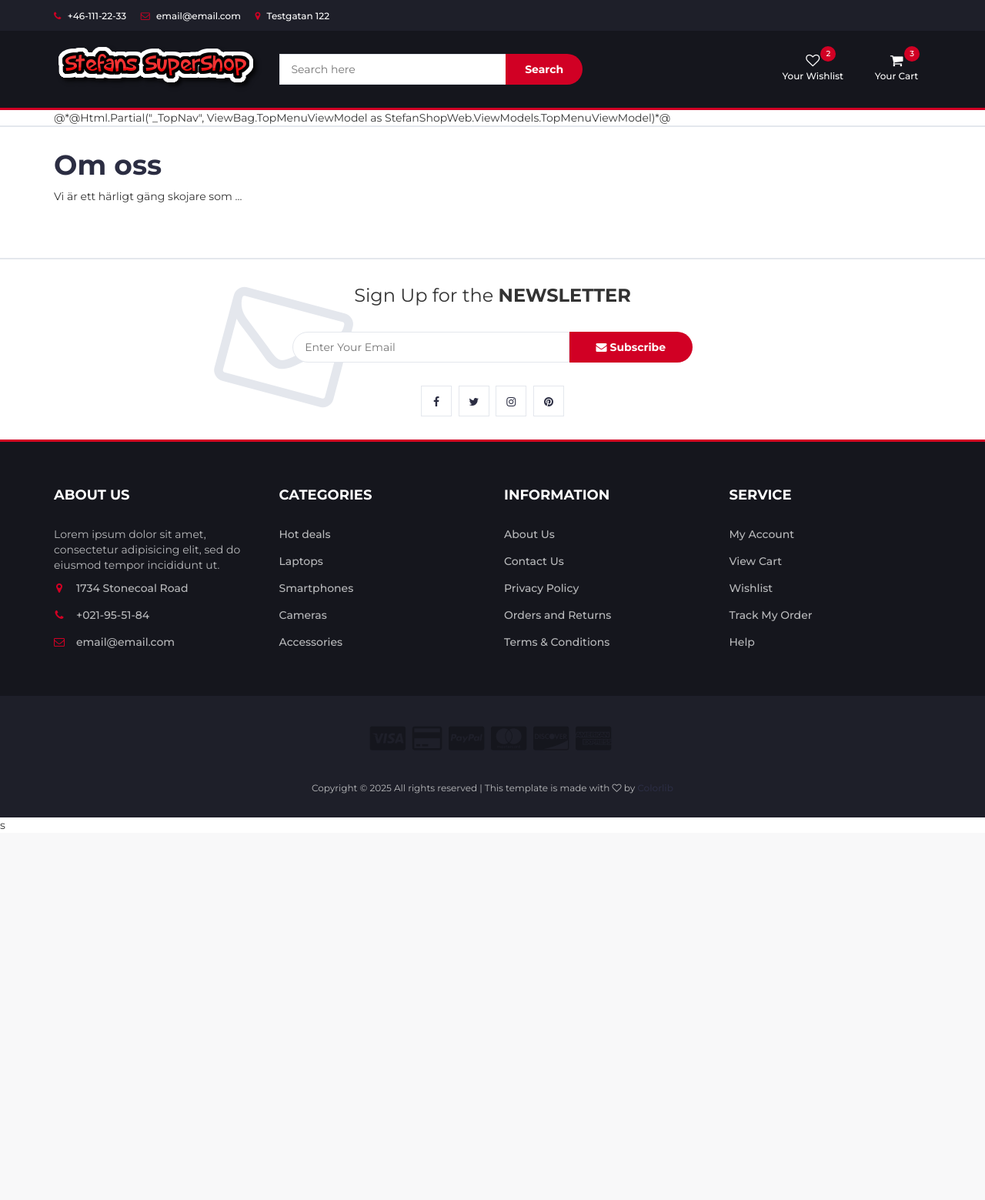
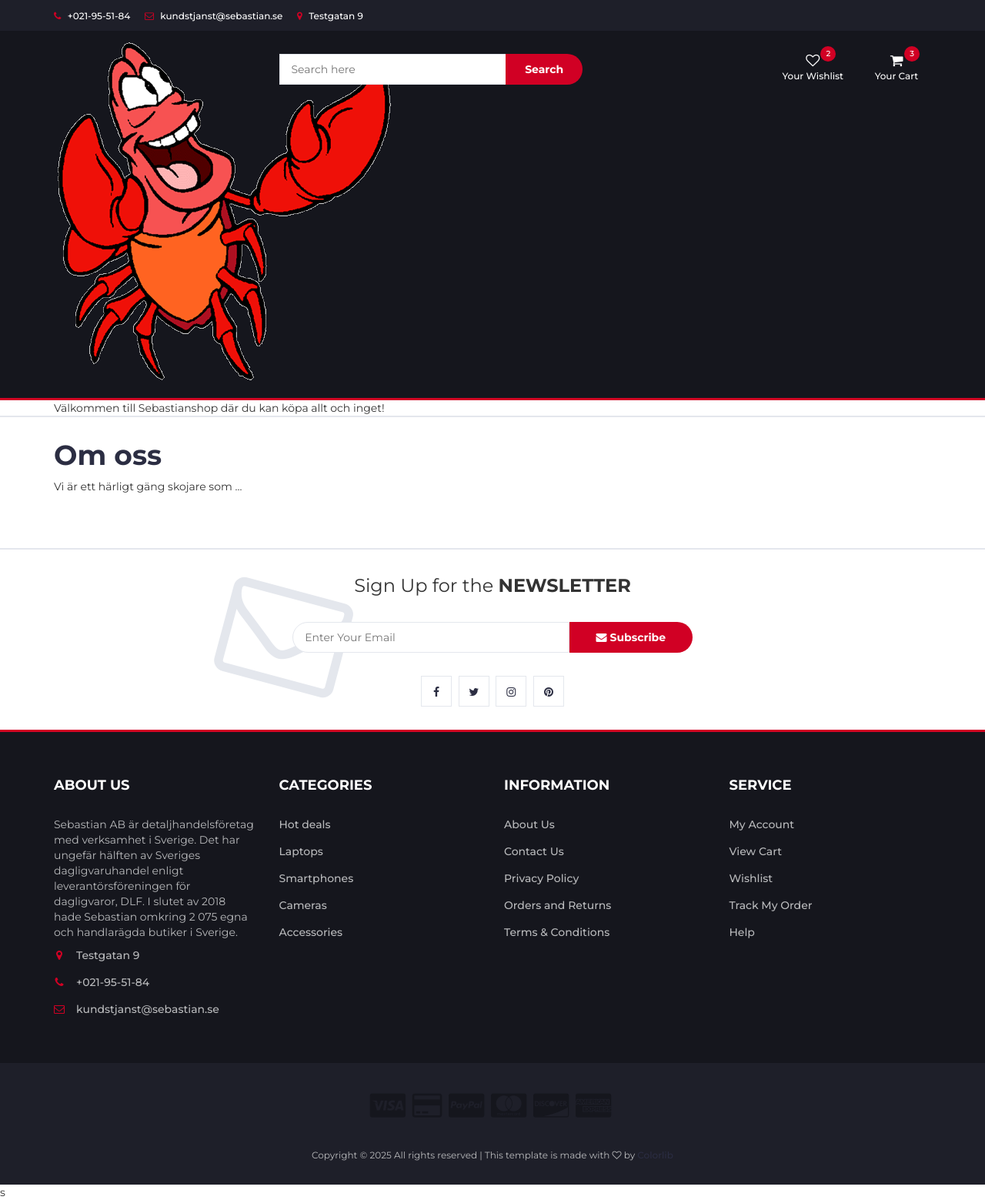
Before and after one commit to Ferhiya/Webbramverk_Grupp3, a Flask app: page /about in a window 1280 px wide. Shown: the whole page at 77% size. Before the commit the page ends 1077 px from the top, so only its background shows below. Run offline with Flask 3, Linux system fonts and the light colour scheme; parts of the project's set-up code (start-up, migrations or seed data) failed here and were passed over; some libraries are stand-ins or nearby versions.

Commit message:
Bild och annat

```diff
--- a/areas/site/sitePages.py
+++ b/areas/site/sitePages.py
@@ -15,5 +15,9 @@ def about() -> str:
      return render_template('site/about.html')
 
 @siteBluePrint.route('/privacy')
-def about() -> str:
+def privacy() -> str:
      return render_template('site/privacy.html')
+
+@siteBluePrint.route('/orders')
+def orders() -> str:
+     return render_template('site/orders.html')
--- a/templates/baseTemplate.html
+++ b/templates/baseTemplate.html
@@ -5,7 +5,7 @@
     <meta charset="utf-8">
     <meta http-equiv="X-UA-Compatible" content="IE=edge">
     <meta name="viewport" content="width=device-width, initial-scale=1">
-    <title>{% block title %}{% endblock %} - Stefans Webshop</title>
+    <title>{% block title %}{% endblock %} - Sebastians Webshop</title>
     <link href="https://fonts.googleapis.com/css?family=Montserrat:400,500,700" rel="stylesheet">
     <link type="text/css" rel="stylesheet" href="{{ url_for('static',filename='css/bootstrap.min.css') }}" />
     <link type="text/css" rel="stylesheet" href="{{ url_for('static',filename='css/slick.css') }}" />
@@ -25,9 +25,9 @@
         <div id="top-header">
             <div class="container">
                 <ul class="header-links pull-left">
-                    <li><a href="tel:+46-111-22-33"><i class="fa fa-phone"></i> +46-111-22-33</a></li>
-                    <li><a href="mailto:email@email.com"><i class="fa fa-envelope-o"></i> email@email.com</a></li>
-                    <li><a href="https://www.google.se/maps/place/Testgatan+9,+272+36+Simrishamn/@55.5408966,14.3204241,10.18z/data=!4m6!3m5!1s0x465444adcc7548ef:0x7e18d5dd7bfd2bed!8m2!3d55.5461145!4d14.3378927!16s%2Fg%2F11vkgvy2wj?entry=ttu&g_ep=EgoyMDI1MDEyOS4xIKXMDSoJLDEwMjExMjM0SAFQAw%3D%3D"><i class="fa fa-map-marker"></i> Testgatan 122</a></li>
+                    <li><a href="tel:+021-95-51-84"><i class="fa fa-phone"></i> +021-95-51-84</a></li>
+                    <li><a href="mailto:kundstjanst@sebastian.se"><i class="fa fa-envelope-o"></i> kundstjanst@sebastian.se</a></li>
+                    <li><a href="https://www.google.se/maps/place/Testgatan+9,+272+36+Simrishamn/@55.5408966,14.3204241,10.18z/data=!4m6!3m5!1s0x465444adcc7548ef:0x7e18d5dd7bfd2bed!8m2!3d55.5461145!4d14.3378927!16s%2Fg%2F11vkgvy2wj?entry=ttu&g_ep=EgoyMDI1MDEyOS4xIKXMDSoJLDEwMjExMjM0SAFQAw%3D%3D"><i class="fa fa-map-marker"></i> Testgatan 9</a></li>
                 </ul>
                 <ul class="header-links pull-right">
                     <partial name="_LoginPartial" />
@@ -45,7 +45,7 @@
                     <div class="col-md-3">
                         <div class="header-logo">
                             <a href="#" class="logo">
-                                <img src="{{ url_for('static', filename='img/logo.png') }}" alt="">
+                                <img src="{{ url_for('static', filename='img/Sebastian.gif') }}" alt="">
                             </a>
                         </div>
                     </div>
@@ -54,7 +54,7 @@
                     <div class="col-md-6">
                         <div class="header-search">
                             <form>
-                                <input class="input" placeholder="Search here">
+                                <input class="input" type="text" placeholder="Search here">
                                 <button class="search-btn">Search</button>
                             </form>
                         </div>
@@ -141,7 +141,7 @@
             <div id="responsive-nav">
                 <!-- NAV -->
                 <ul class="main-nav nav navbar-nav">
-                    @*@Html.Partial("_TopNav", ViewBag.TopMenuViewModel as StefanShopWeb.ViewModels.TopMenuViewModel)*@
+                    Välkommen till Sebastianshop där du kan köpa allt och inget!
                 </ul>
                 <!-- /NAV -->
             </div>
@@ -207,11 +207,11 @@
                     <div class="col-md-3 col-xs-6">
                         <div class="footer">
                             <h3 class="footer-title">About Us</h3>
-                            <p>Lorem ipsum dolor sit amet, consectetur adipisicing elit, sed do eiusmod tempor incididunt ut.</p>
+                            <p>Sebastian AB är detaljhandelsföretag med verksamhet i Sverige. Det har ungefär hälften av Sveriges dagligvaruhandel enligt leverantörsföreningen för dagligvaror, DLF. I slutet av 2018 hade Sebastian omkring 2 075 egna och handlarägda butiker i Sverige.</p>
                             <ul class="footer-links">
-                                <li><a href="#"><i class="fa fa-map-marker"></i>1734 Stonecoal Road</a></li>
-                                <li><a href="#"><i class="fa fa-phone"></i>+021-95-51-84</a></li>
-                                <li><a href="#"><i class="fa fa-envelope-o"></i>email@email.com</a></li>
+                                <li><a href="https://maps.app.goo.gl/Np9eU69LHQ7QKoHM8"><i class="fa fa-map-marker"></i>Testgatan 9</a></li>
+                                <li><a href="tel:+021-95-51-84"><i class="fa fa-phone"></i>+021-95-51-84</a></li>
+                                <li><a href="mailto:kundstjanst@sebastian.se"><i class="fa fa-envelope-o"></i>kundstjanst@sebastian.se</a></li>
                             </ul>
                         </div>
                     </div>
```
Also changed, not shown: static/img/Sabastian.jpg (added), static/img/Sebastian.gif (added).
